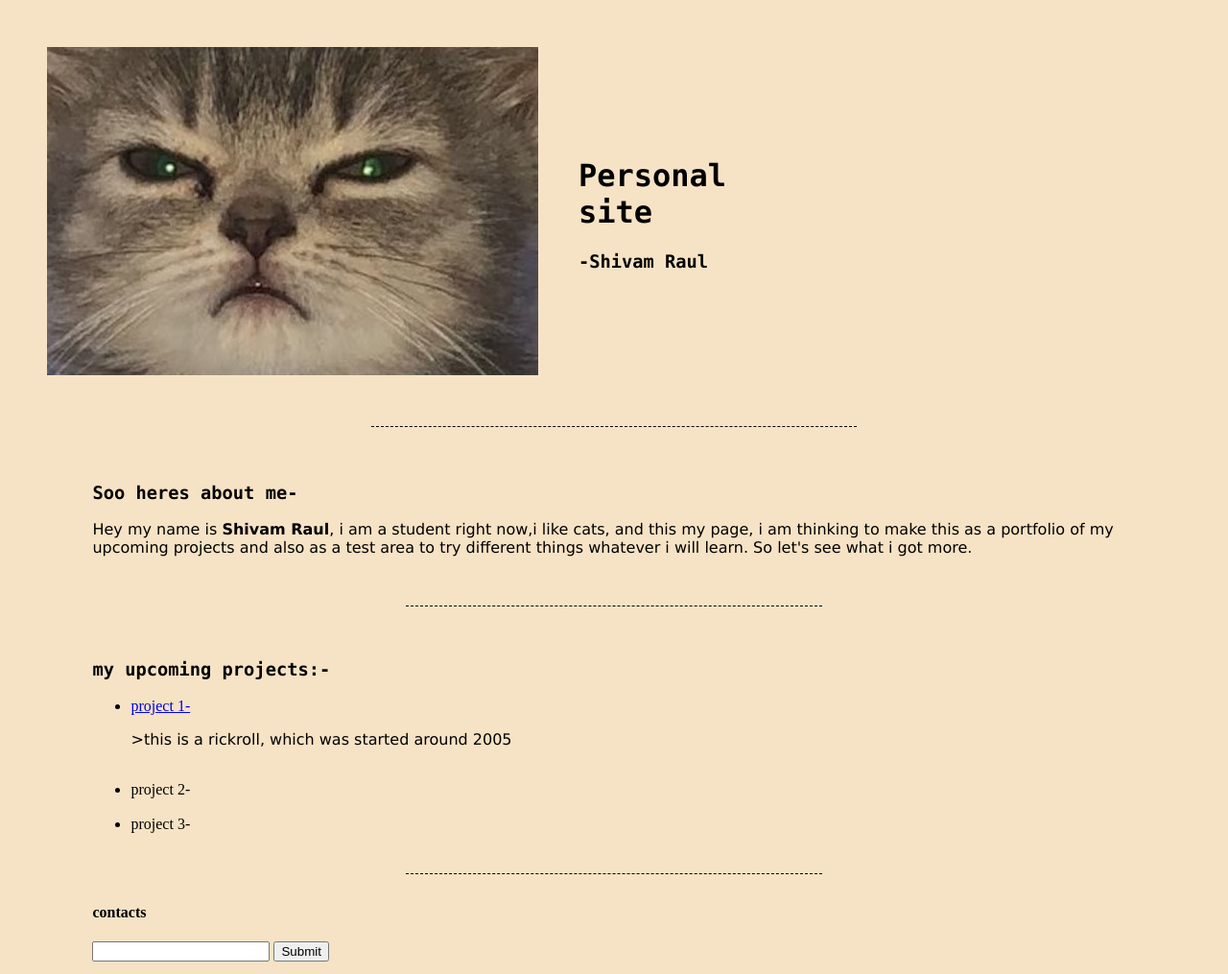
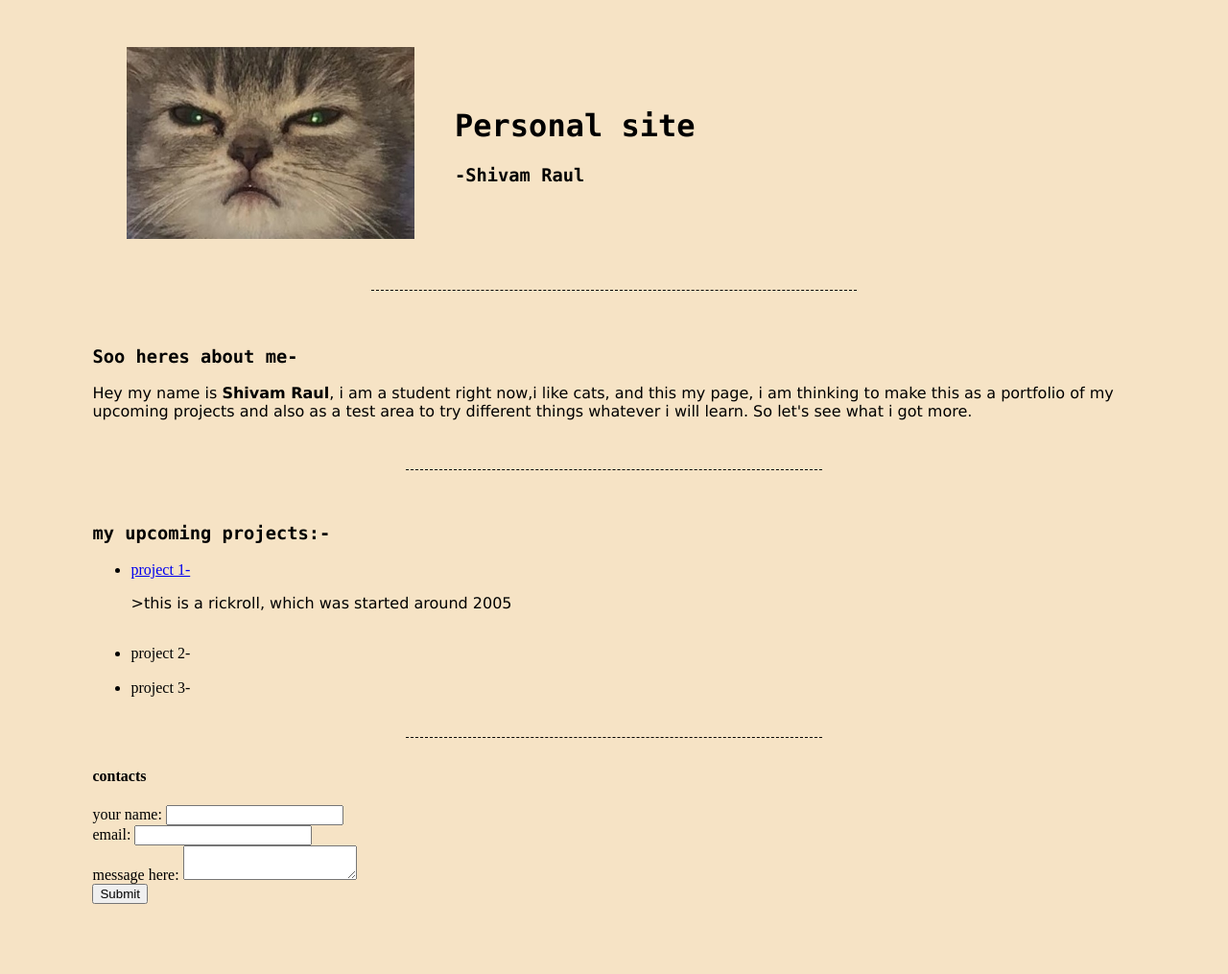
Before and after one commit to shivam213r/hello, a plain HTML site: page index.html in a window 1280 px wide. Shown: the whole page at 96% size. After the commit the page ends 955 px from the top, so only its background shows below. Drawn offline with Linux system fonts and the light colour scheme.

Commit message:
Add files via upload

```diff
--- a/index.html
+++ b/index.html
@@ -10,7 +10,7 @@
       <table cellspacing= "40p%">
         <tr>
           <td>
-            <img src="maxresdefault2.jpg" alt="" />
+            <img src="maxresdefault2.jpg" alt="" height="200" width=" 300"/>
           </td>
 
           <td>
@@ -52,7 +52,12 @@
          <hr />
          <h4>contacts</h4>
          <form>
-           <input type="name" name="name" />
+           <label>your  name:</label>
+           <input type="name" name="name" /><br />
+           <label>email:</label>
+           <input type="email" name="email" /><br />
+           <label> message here:</label>
+           <textarea maxlength="90"> </textarea><br />
            <input type="submit" />
          </form>
        </main>
```
